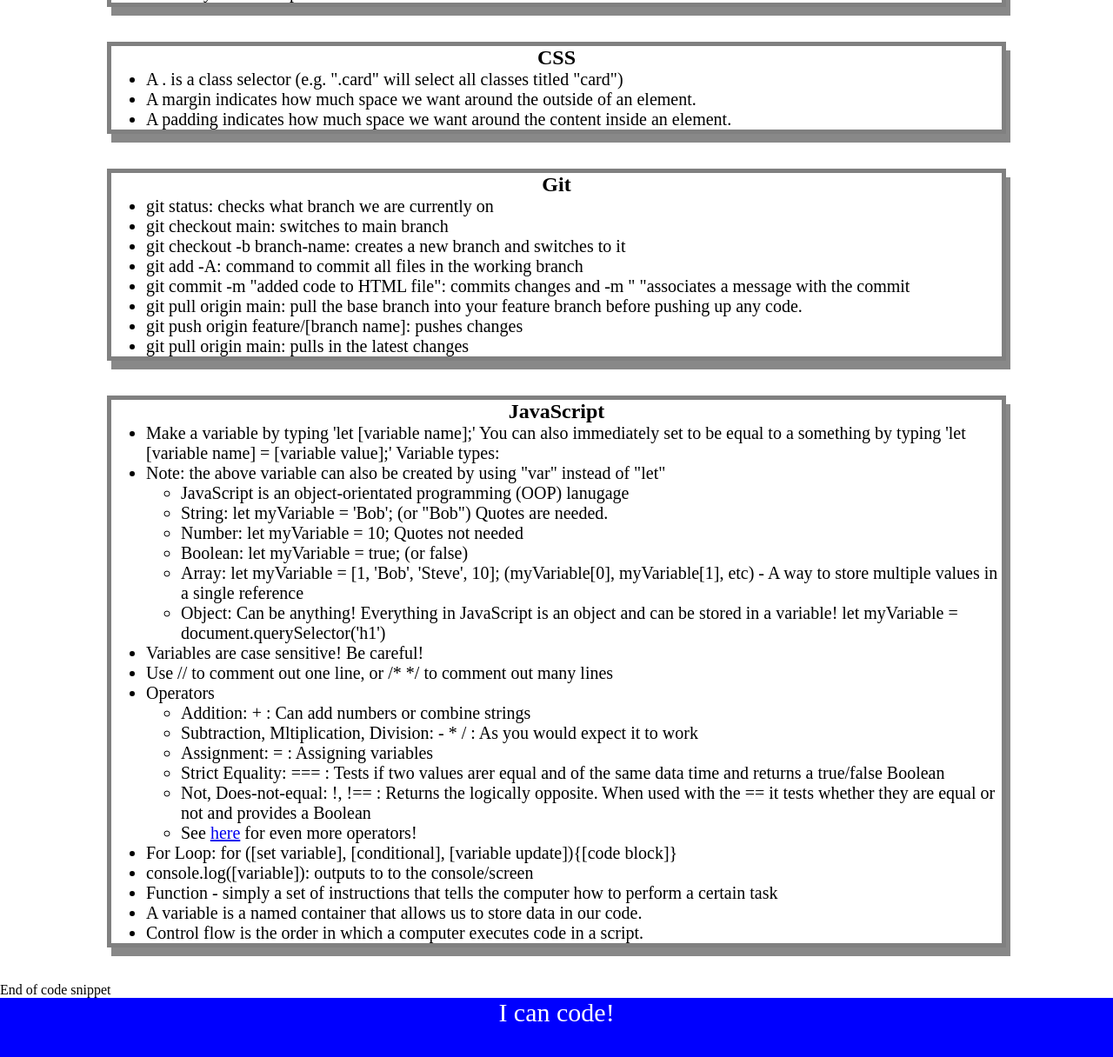
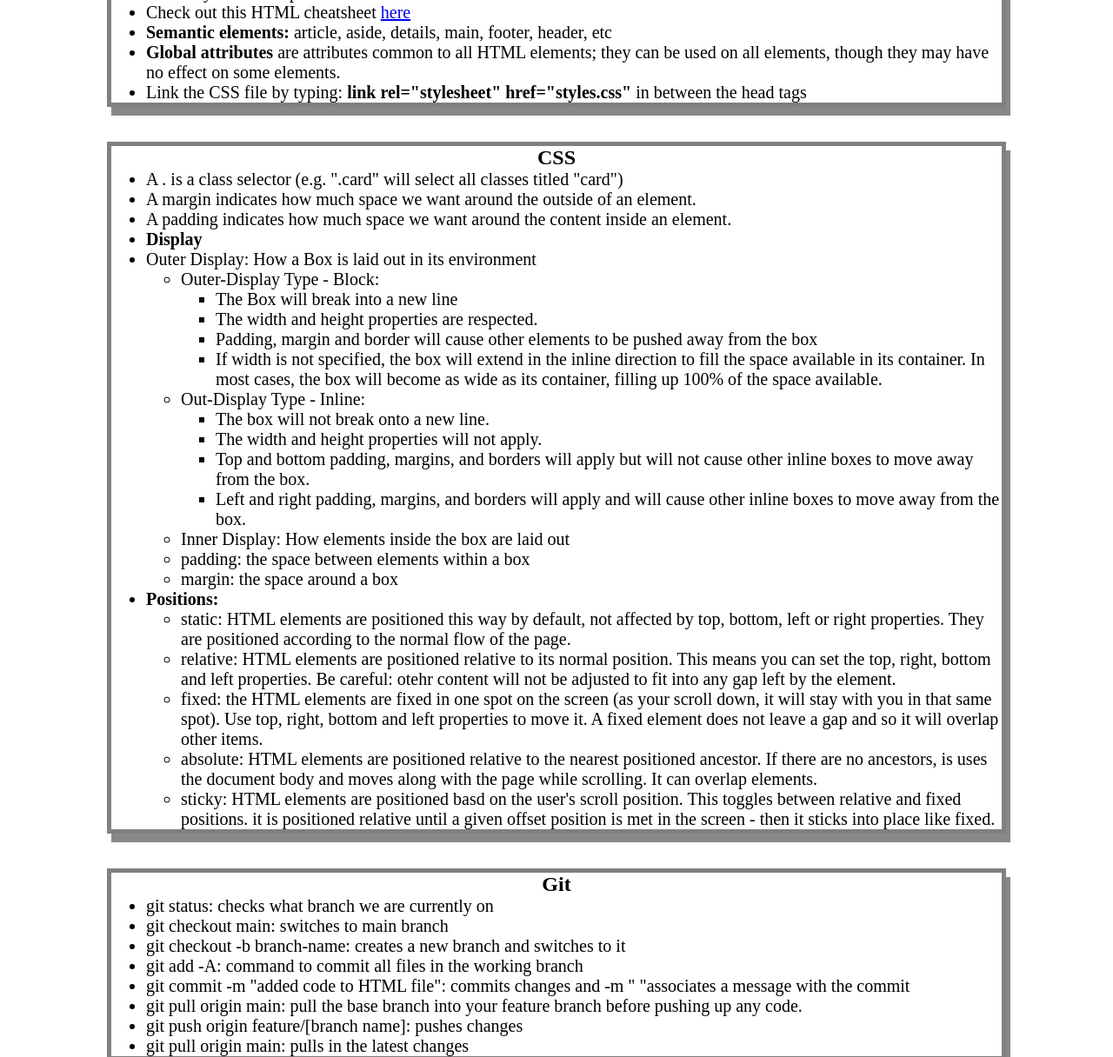
Before and after one commit to uwlryoung/prework-study-guide, a plain HTML site: page index.html in a window 1280 px wide. Shown: the part 235-1451 px from the top of the page at 87% size. Drawn offline with Linux system fonts and the light colour scheme.

Commit message:
index update - notes

```diff
--- a/index.html
+++ b/index.html
@@ -19,6 +19,10 @@
         <ul>
           <li>The head element contains information about the webpage.</li>
           <li>The body element represents the visible content shown to the user.</li>
+          <li>Check out this HTML cheatsheet <a href="https://coding-boot-camp.github.io/full-stack/html/html-cheatsheet">here</a></li>
+          <li><strong>Semantic elements:</strong> article, aside, details, main, footer, header, etc</li>
+          <li><strong>Global attributes</strong> are attributes common to all HTML elements; they can be used on all elements, though they may have no effect on some elements.</li>
+          <li>Link the CSS file by typing: <strong>link rel="stylesheet" href="styles.css"</strong> in between the head tags</li>
         </ul>
       </section>
 
@@ -28,6 +32,43 @@
           <li>A . is a class selector (e.g. ".card" will select all classes titled "card")</li>
           <li>A margin indicates how much space we want around the outside of an element.</li>
           <li>A padding indicates how much space we want around the content inside an element.</li>
+          <li><strong>Display</strong>
+            <li>Outer Display: How a Box is laid out in its environment</li>
+            <ul>
+              <li>Outer-Display Type - Block:
+                  <ul>
+                    <li>The Box will break into a new line</li>
+                    <li>The width and height properties are respected.</li>
+                    <li>Padding, margin and border will cause other elements to be pushed away from the box</li>
+                    <li>If width is not specified, the box will extend in the inline direction to fill the space available in its container. In most cases, the box will become as wide as its container, filling up 100% of the space available.</li>
+                  </ul>
+              </li>
+              <li>Out-Display Type - Inline:
+                <ul>
+                  <li>The box will not break onto a new line.</li>
+                  <li>The width and height properties will not apply.</li>
+                  <li>Top and bottom padding, margins, and borders will apply but will not cause other inline boxes to move away from the box.</li>
+                  <li>Left and right padding, margins, and borders will apply and will cause other inline boxes to move away from the box.</li>
+                </ul>
+              </li>
+              <li>Inner Display: How elements inside the box are laid out</li>
+              <li>padding: the space between elements within a box</li>
+              <li>margin: the space around a box</li>
+            </ul>
+            <li><strong>Positions:</strong>
+              <ul>
+                <li>static: HTML elements are positioned this way by default, not affected by top, bottom, left or right properties.
+                  They are positioned according to the normal flow of the page.</li>
+                <li>relative: HTML elements are positioned relative to its normal position. This means you can set the top, right, bottom and left properties.
+                  Be careful: otehr content will not be adjusted to fit into any gap left by the element.</li>
+                <li>fixed: the HTML elements are fixed in one spot on the screen (as your scroll down, it will stay with you in that same spot).
+                  Use top, right, bottom and left properties to move it. A fixed element does not leave a gap and so it will overlap other items. </li>
+                <li>absolute: HTML elements are positioned relative to the nearest positioned ancestor.
+                  If there are no ancestors, is uses the document body and moves along with the page while scrolling. It can overlap elements.</li>
+                <li>sticky: HTML elements are positioned basd on the user's scroll position. This toggles between relative and fixed positions. it is positioned relative until a given offset position is met in the screen - then it sticks into place like fixed.</li>
+              </ul>
+            </li>
+          </li>
         </ul>
       </section>
 
```
